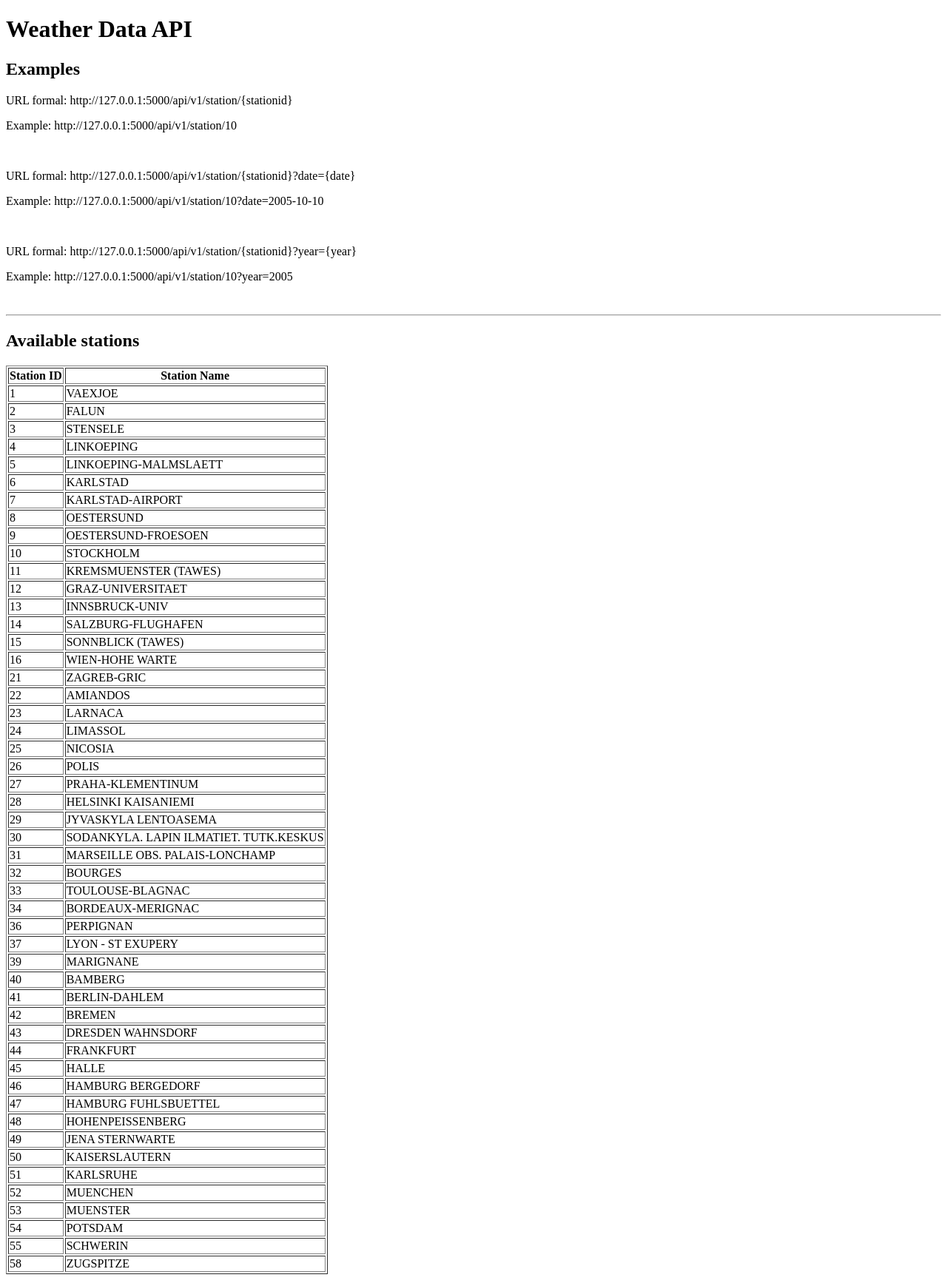
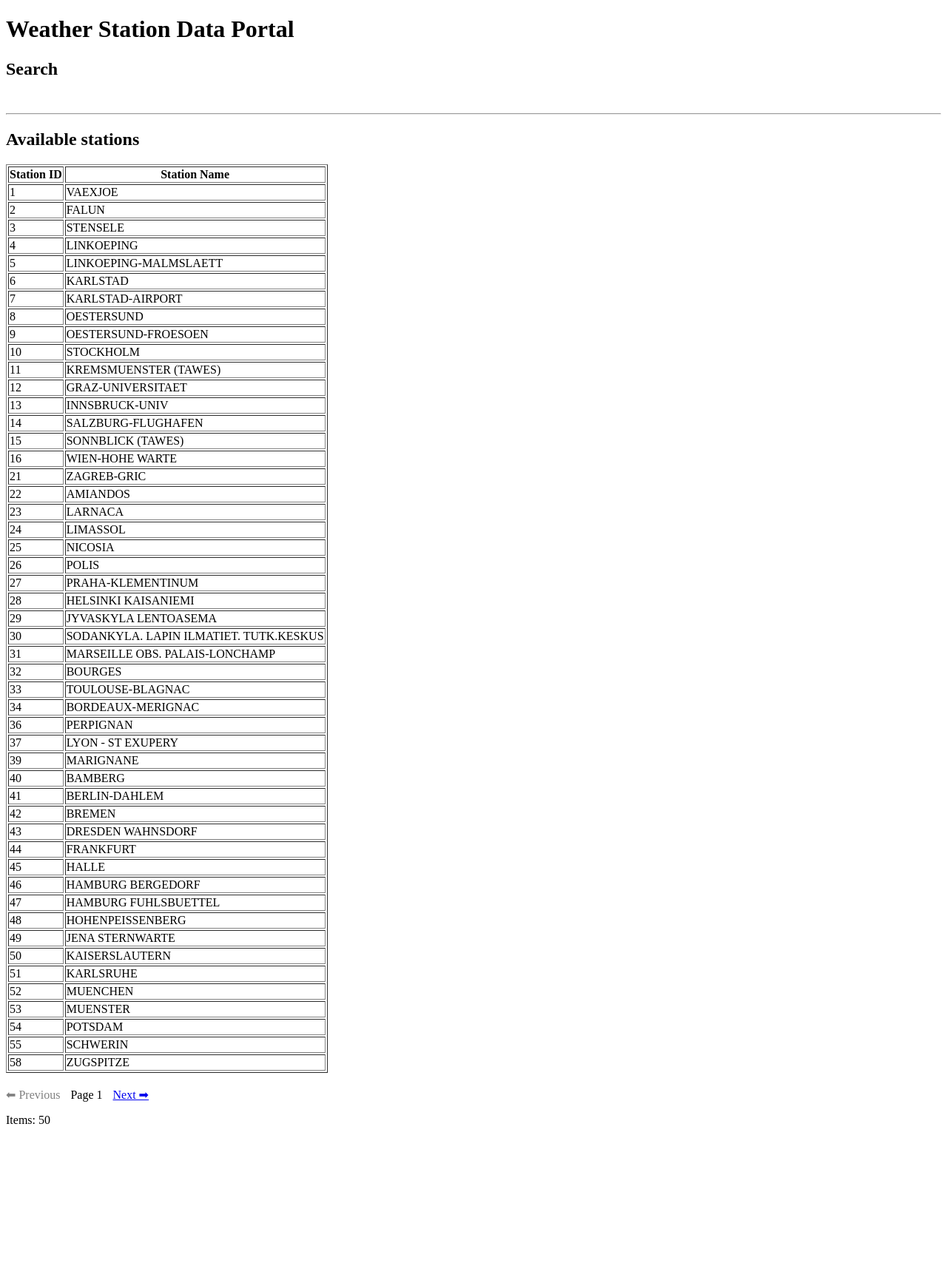
Before and after one commit to jexser/Weather_Station_Data_Portal, a Flask app: page / in a window 1280 px wide. Shown: the whole page at 74% size. After the commit the page ends 1519 px from the top, so only its background shows below. Run offline with Flask 3, Linux system fonts and the light colour scheme; parts of the project's set-up code (start-up, migrations or seed data) failed here and were passed over.

Commit message:
Pagination fully implemented on UI. US#1 complete

```diff
--- a/main.py
+++ b/main.py
@@ -6,6 +6,7 @@ from logging.handlers import RotatingFileHandler
 from typing import Final
 from dotenv import load_dotenv
 import json
+import constants
 
 # ===================
 # APP INIT
@@ -48,26 +49,31 @@ def handle_api_error(error: APIError) -> Response:
 
 @app.route("/")
 def home():
-    stations = station_service.get_stations_index_page(page_str="1")
-    stations_json = json.loads(stations)
-    data: list = stations_json["data"]
+    page_str = request.args.get("page", "1") # default = 1
+    stations = station_service.get_stations_index_page(page_str=page_str)
+    data: list = stations["data"]
+    has_next = stations["has_next"]
 
-    return render_template("home.html", data=data)
+    return render_template(
+        "home.html",
+        data=data,
+        page=int(page_str),
+        has_next=has_next,
+        page_size=constants.INDEX_PAGE_SIZE
+    )
 
 
 @app.route("/api/v1/stations")
 def paginated_station():
     page = request.args.get("page")
-
     stations = station_service.get_stations_index_page(page_str=page)
-    stations_json = json.loads(stations)
 
     return jsonify({
-        "data": stations_json["data"],
-        "total": stations_json["total"],
-        "page": stations_json["page"],
-        "page_size": stations_json["page_size"],
-        "has_next": stations_json["has_next"]
+        "data": stations["data"],
+        "total": stations["total"],
+        "page": stations["page"],
+        "page_size": stations["page_size"],
+        "has_next": stations["has_next"]
     })
 
 
--- a/services/station_service.py
+++ b/services/station_service.py
@@ -4,7 +4,7 @@ from flask import jsonify, Response
 import json
 
 
-def get_stations_index_page(page_str: str | None = "1") -> str:
+def get_stations_index_page(page_str: str | None = "1") -> dict:
     """
     Returns the stations index as a DataFrame with station IDs and names.
     Args:
@@ -30,14 +30,14 @@ def get_stations_index_page(page_str: str | None = "1") -> str:
     remainder = lotal_records - (page * constants.INDEX_PAGE_SIZE)
     has_next: bool = remainder > 0
 
-    json_payload = json.dumps({
+    result = {
         "data": paginated.to_dict(orient="records"),
         "total": lotal_records,
         "page": page_str,
         "page_size": constants.INDEX_PAGE_SIZE,
         "has_next": has_next
-    })
-    return json_payload
+    }
+    return result
 
 
 def _paginate_index(df: pd.DataFrame, page: int, page_size: int = 500) -> pd.DataFrame:
--- a/templates/home.html
+++ b/templates/home.html
@@ -1,19 +1,12 @@
+{% from "macros.html" import pagination %}
 <!DOCTYPE html>
 <html>
 <head>
-    <title>Weather Data API</title>
+    <title>Weather Station Data Portal</title>
 </head>
 <body>
-    <h1>Weather Data API</h1>
-    <h2>Examples</h2>
-    <p>URL formal: http://127.0.0.1:5000/api/v1/station/{stationid}</p>
-    <p>Example: http://127.0.0.1:5000/api/v1/station/10</p>
-    <br>
-    <p>URL formal: http://127.0.0.1:5000/api/v1/station/{stationid}?date={date}</p>
-    <p>Example: http://127.0.0.1:5000/api/v1/station/10?date=2005-10-10</p>
-    <br>
-    <p>URL formal: http://127.0.0.1:5000/api/v1/station/{stationid}?year={year}</p>
-    <p>Example: http://127.0.0.1:5000/api/v1/station/10?year=2005</p>
+    <h1>Weather Station Data Portal</h1>
+    <h2>Search</h2>
     <br>
     <hr>
     <h2>Available stations</h2>
@@ -34,6 +27,8 @@
                 {% endfor %}
             </tbody>
         </table>
+        {{ pagination(page, has_next, 'home') }}
+        <p>Items: {{ data|length }}</p>
     </p>
 </body>
 </html>
--- /dev/null
+++ b/templates/macros.html
@@ -0,0 +1,21 @@
+{% macro pagination(page, has_next, endpoint) %}
+<div style="margin-top: 20px;">
+
+    {# Previous #}
+    {% if page > 1 %}
+        <a href="{{ url_for(endpoint, page=page-1) }}">⬅ Previous</a>
+    {% else %}
+        <span style="color: gray;">⬅ Previous</span>
+    {% endif %}
+
+    <span style="margin: 0 10px;">Page {{ page }}</span>
+
+    {# Next #}
+    {% if has_next %}
+        <a href="{{ url_for(endpoint, page=page+1) }}">Next ➡</a>
+    {% else %}
+        <span style="color: gray;">Next ➡</span>
+    {% endif %}
+
+</div>
+{% endmacro %}
```
